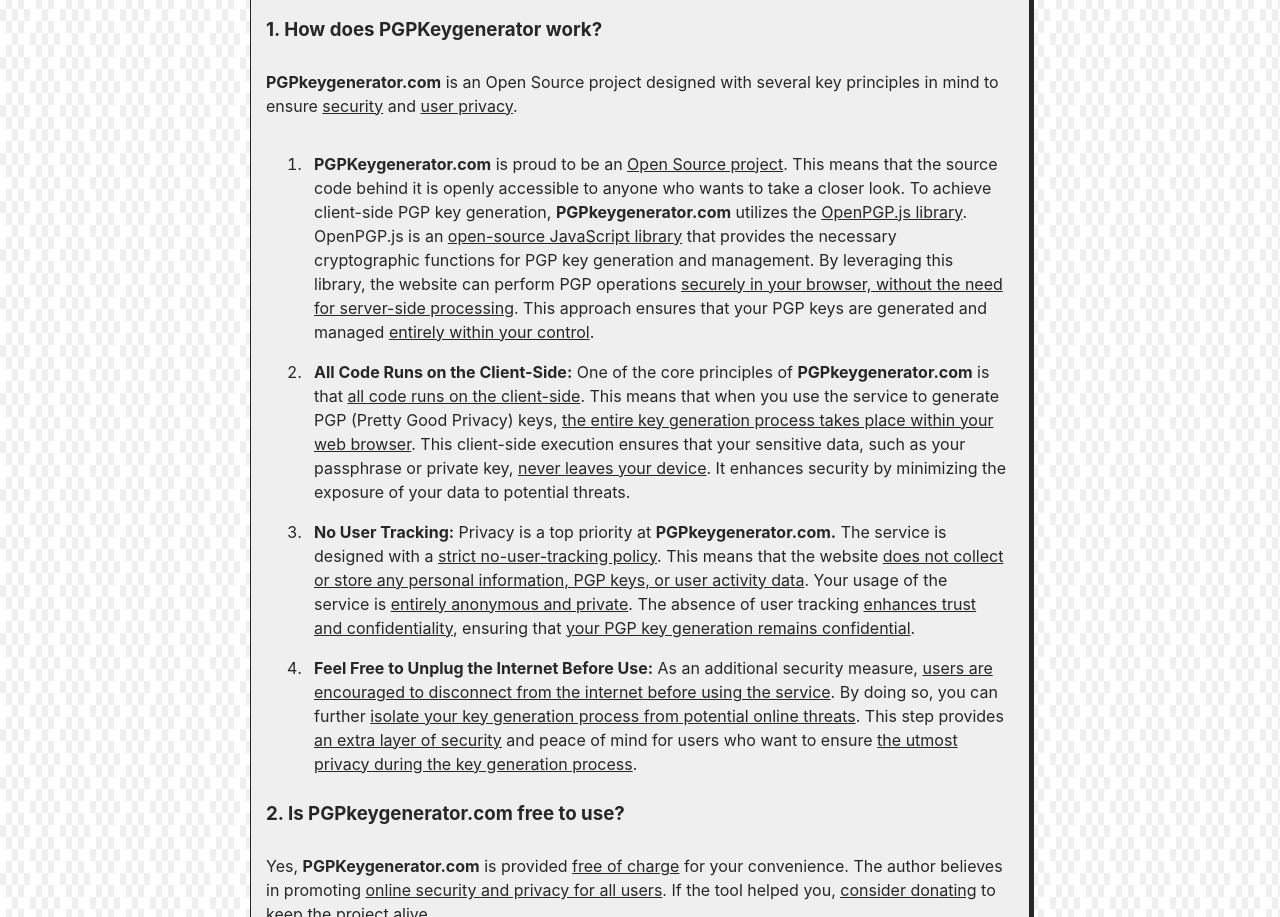
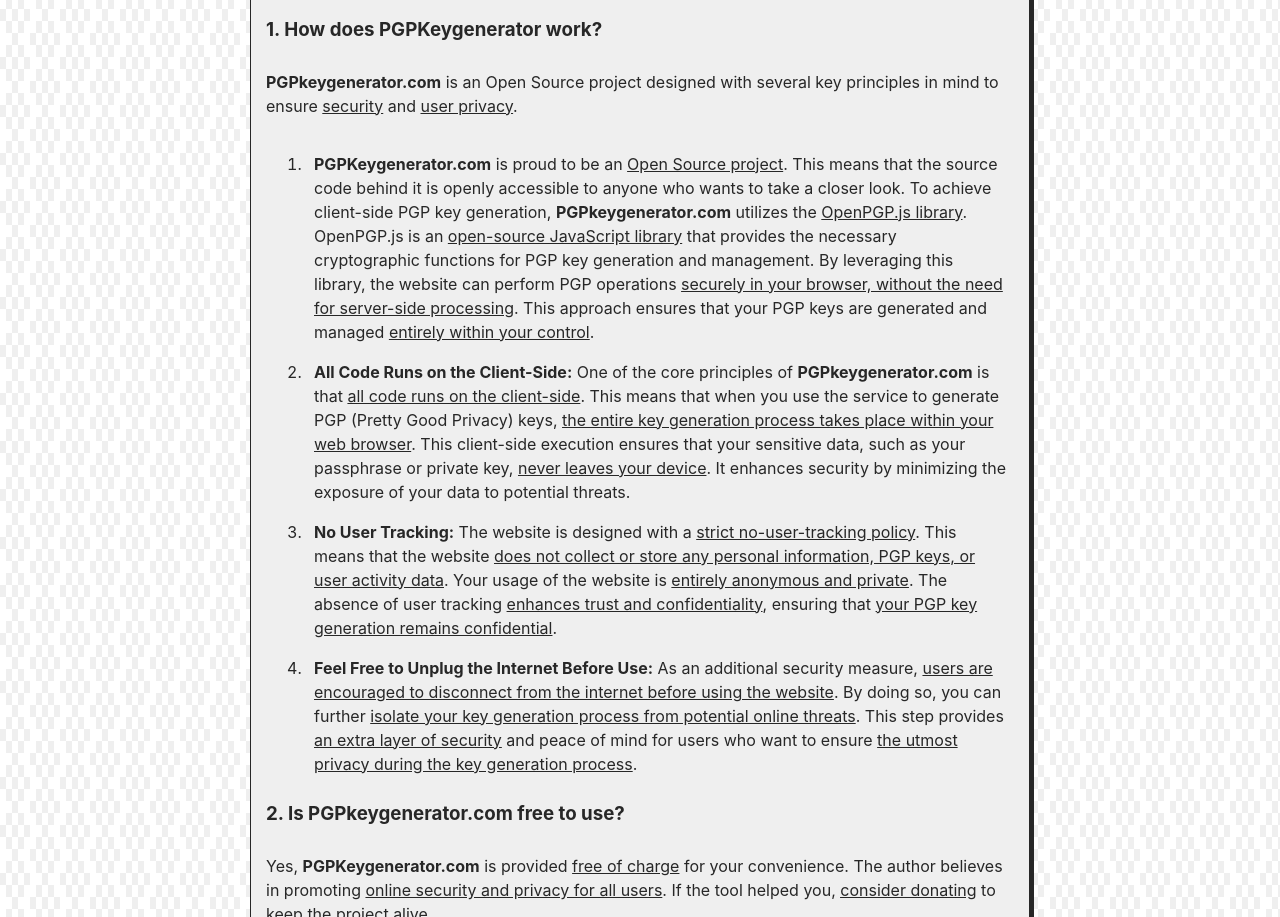
Before and after one commit to athanasiosem/pgpkeygenerator.com, a plain HTML site: page faq.html in a window 1280 px wide. Shown: the part 183-1100 px from the top of the page. Drawn offline with Linux system fonts and the light colour scheme.

Commit message:
Update faq.html

```diff
--- a/faq.html
+++ b/faq.html
@@ -320,18 +320,15 @@
                 enhances security by minimizing the exposure of your data to potential threats.
             </li>
             <li>
-                <b>No User Tracking:</b> Privacy is a top priority at <b>PGPkeygenerator.com.</b> The service is
-                designed with a <u>strict no-user-tracking policy</u>. This means that the website <u>does not collect
-                    or store any
-                    personal information, PGP keys, or user activity data</u>. Your usage of the service is <u>entirely
-                    anonymous
+                <b>No User Tracking:</b> The website is designed with a <u>strict no-user-tracking policy</u>.
+                This means that the website <u>does not collect or store any personal information, PGP keys,
+                    or user activity data</u>. Your usage of the website is <u>entirely anonymous
                     and private</u>. The absence of user tracking <u>enhances trust and confidentiality</u>, ensuring
-                that <u>your
-                    PGP key generation remains confidential</u>.
+                that <u>your PGP key generation remains confidential</u>.
             </li>
             <li>
                 <b>Feel Free to Unplug the Internet Before Use:</b> As an additional security measure, <u>users are
-                    encouraged to disconnect from the internet before using the service</u>. By doing so, you can
+                    encouraged to disconnect from the internet before using the website</u>. By doing so, you can
                 further <u>isolate
                     your key generation process from potential online threats</u>. This step provides <u>an extra layer
                     of
```
